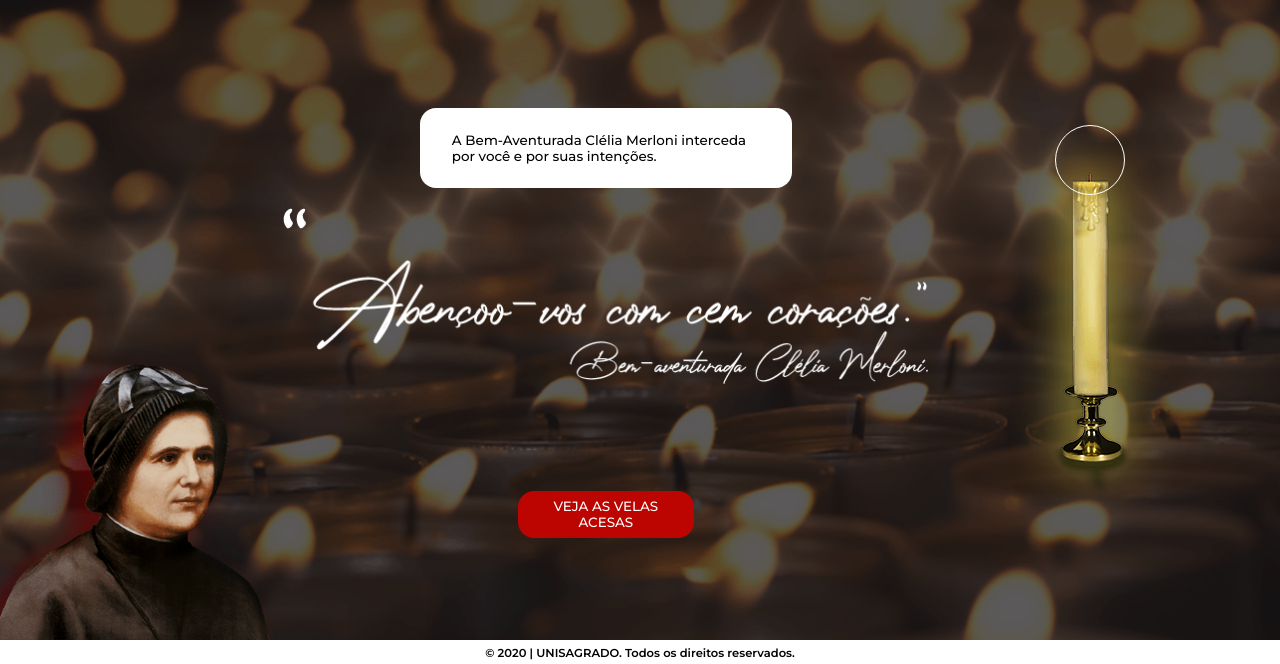
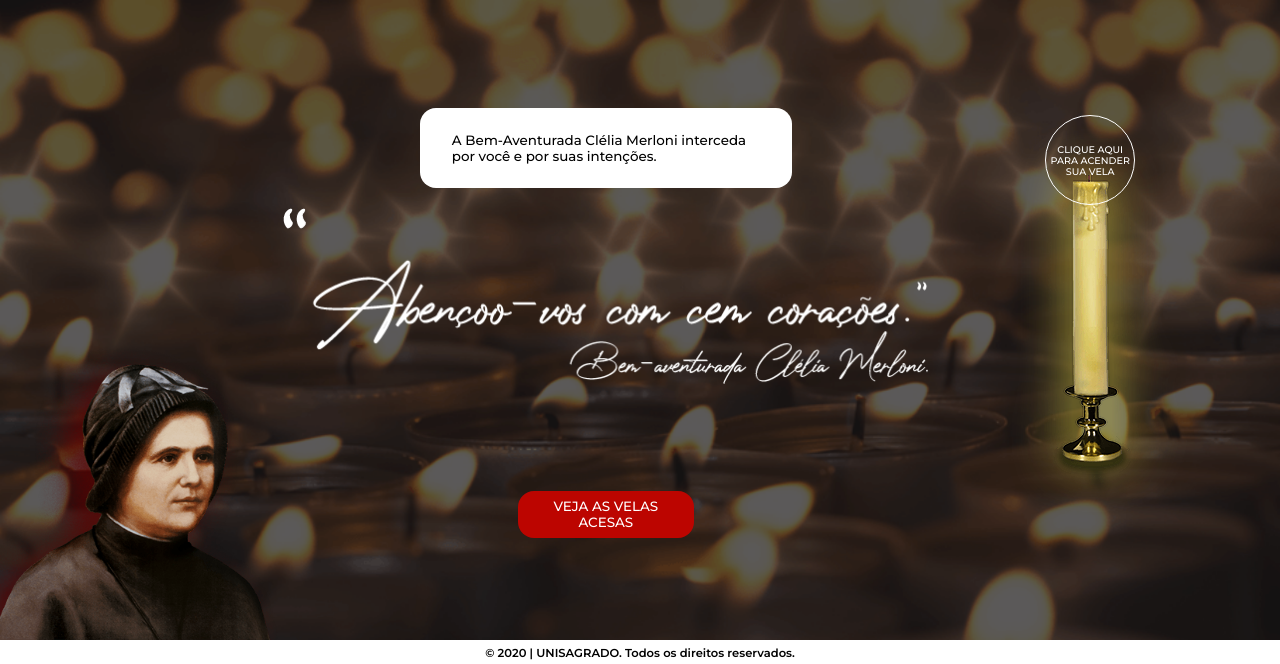
Before and after one commit to unisagrado/virtual_chapel, a Django app: page /preces/sucesso/ in a window 1280 px wide. Shown: the part 136-800 px from the top of the page. Run offline with Django 3.2, Linux system fonts and the light colour scheme.

Commit message:
add light candle instruction

```diff
--- a/chapel/core/static/css/main.css
+++ b/chapel/core/static/css/main.css
@@ -322,15 +322,21 @@ header img {
     border: none;
     border-radius: 50%;
     position: absolute;
-    top: 10px;
-    left: calc(50% - 45px);
+    top: 0;
+    left: calc(50% - 55px);
     border: 1px solid #fff;
-    width: 70px;
-    height: 70px;
+    width: 90px;
+    height: 90px;
     display: flex;
     align-items: center;
     justify-content: center;
     cursor: pointer;
+}
+
+.candle-light p {
+    color: #fff;
+    font-size: 1rem;
+    text-transform: uppercase;
 }
 
 .prayers-container {
--- a/chapel/core/static/js/carousel.js
+++ /dev/null
@@ -1,3 +0,0 @@
-<p>
-    Hello Vue
-</p>
--- a/chapel/prayers/templates/prayers/success.html
+++ b/chapel/prayers/templates/prayers/success.html
@@ -23,6 +23,9 @@
         </div>
         <div class="candle" id="candle">
             <button class="candle-light" type="button" @click="lightCandle">
+                <p :class="!litCandle? 'show': 'hide'">
+                    Clique aqui para acender sua vela
+                </p>
                 <img :class="litCandle? 'show': 'hide'" id="id_candle-light" src="{% static 'img/candle-light.png'%}" alt="Chama" />
             </button>
             <img src="{% static 'img/candle.png' %}" />
--- a/requirements-dev.txt
+++ b/requirements-dev.txt
@@ -2,4 +2,5 @@
 autopep8==1.5.4
 jupyter
 pycodestyle==2.6.0
+sqlformatter==1.4
 toml==0.10.1
```
Also changed, not shown: chapel/prayers/tests/test_view_success.py (+2 -1 lines).
